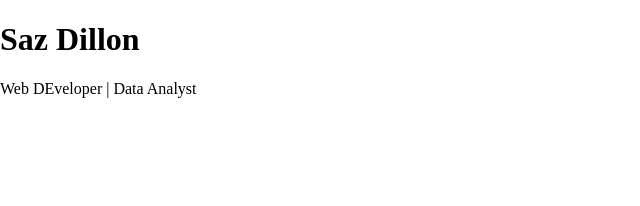
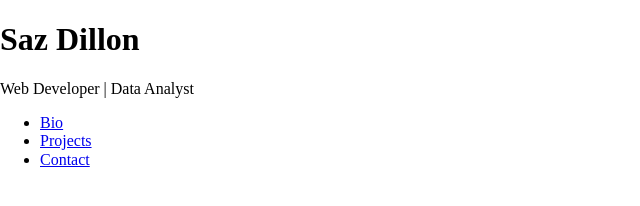
Before and after one commit to SazWebDesigns/WE, a plain HTML site: page index.html in a window 1280 px wide. Shown: the whole page, without its empty margins (0-640 px from the left). Drawn offline with Linux system fonts and the light colour scheme; files that its build step writes are made by us from their sources.

Commit message:
Added Navigation menu to index.html

```diff
--- a/index.html
+++ b/index.html
@@ -11,7 +11,14 @@
 <body>
 	<header>
         <h1>Saz Dillon</h1>
-        <span>Web DEveloper | Data Analyst</span>
+        <span>Web Developer | Data Analyst</span>
     </header>
+    <nav>
+        <ul>
+            <li><a class="selected" href="index.html">Bio</a></li>
+            <li><a href="projects.html">Projects</a></li>
+            <li><a href="contact.html">Contact</a></li>
+        </ul>
+    </nav>
 </body>
 </html>
```
